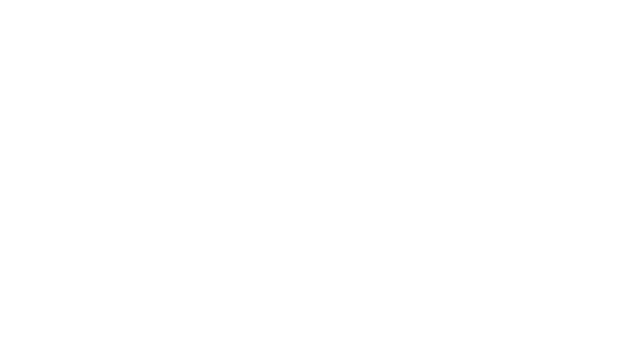
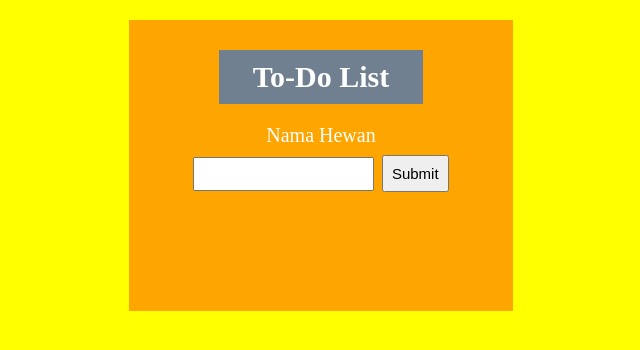
Before and after one commit to dts-kominfo-rea4a/challenge-dom-Fajar-09, a website: page index.html in a window 1280 px wide. Shown: the whole page, without its empty margins (319-959 px from the left). Drawn offline with Linux system fonts and the light colour scheme.

Commit message:
Edit index.html dan membuat file style.css

```diff
--- a/index.html
+++ b/index.html
@@ -5,31 +5,64 @@
     <meta http-equiv="X-UA-Compatible" content="IE=edge" />
     <meta name="viewport" content="width=device-width, initial-scale=1.0" />
     <title>Challenge - DOM</title>
+    <link rel="stylesheet" href="style.css" />
   </head>
   <body>
     <div id="app">
       <!-- TODO: Buatlah sebuah header dengan id todo-title -->
+      <div id="todo-title">To-Do List</div>
+
       <!-- TODO: Buatlah sebuah subtitle dengan id todo-subtitle -->
+      <div id="todo-subtitle">Nama Hewan</div>
 
       <!-- Section: input -->
       <!-- TODO: Buatlah sebuah input bertipe text dengan id todo-input -->
+      <input type="text" onclick="fnClickHandler()" id="todo-input" />
+
       <!-- TODO: Buatlah sebuah button dengan id todo-submit -->
+      <button id="todo-submit" onclick="fnClickHandler()">Submit</button>
 
       <!-- Section output -->
       <!-- TODO: Buatlah sebuah <ul> dengan id todo-output -->
+      <ul id="todo-output"></ul>
     </div>
 
     <!-- ! Untuk tantangan ini, script jangan diubah ke external js yah ! -->
     <script>
       // TODO: Deklarasi variable sesuai dengan kebutuhan di sini
-      let button;
-      let input;
-      let output;
+      let button = document.getElementById("todo-submit");
+      let input = document.getElementById("todo-input");
+      let output = document.getElementById("todo-output");
+
+      function list(li, text) {
+        li.append(text);
+        output.append(li);
+        input.value = "";
+      }
+
+      const listItem = (event) => {
+        let li = document.createElement("li");
+        let text = document.createTextNode(input.value);
+
+        list(li, text);
+      };
+
+      const fungsiTombolEnter = (event) => {
+        let li = document.createElement("li");
+        let text = document.createTextNode(input.value);
+
+        if (event.key === "Enter") {
+          list(li, text);
+        }
+      };
 
       // TODO: Buatlah sebuah fungsi dengan nama fnClickHandler
       // Fungsi yang digunakan untuk menambahkan tulisan
       // Jangan ubah cara deklarasi fungsinya, cukup isi saja
-      function fnClickHandler(toDoItem) {}
+      function fnClickHandler(toDoItem) {
+        button.addEventListener("click", listItem);
+        document.addEventListener("keypress", fungsiTombolEnter);
+      }
 
       // TODO: register event onclick / addEventListener untuk button
       // akan menjalankan fungsi fnClickHandler
--- /dev/null
+++ b/style.css
@@ -0,0 +1,48 @@
+* {
+  margin: 0;
+  padding: 0;
+}
+
+body {
+  background-color: yellow;
+}
+
+#app {
+  background-color: orange;
+  margin: 20px 35%;
+  text-align: center;
+  color: white;
+  font-size: 30px;
+  padding: 30px;
+  padding-bottom: 100px;
+}
+
+#todo-title {
+  margin: 0 60px;
+  margin-bottom: 20px;
+  padding: 10px;
+  background-color: slategrey;
+  font-weight: bold;
+}
+
+#todo-subtitle {
+  font-size: 20px;
+  margin-bottom: -10px;
+}
+
+input {
+  height: 30px;
+  margin: 20px 0;
+}
+
+button {
+  font-size: 15px;
+  padding: 8px;
+}
+
+ul li {
+  font-size: 25px;
+  margin: 0;
+  padding: 0;
+  text-align: left;
+}
```
